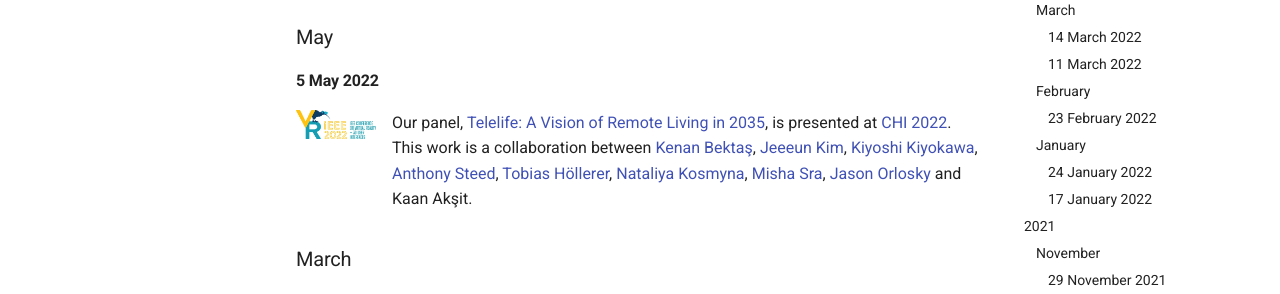
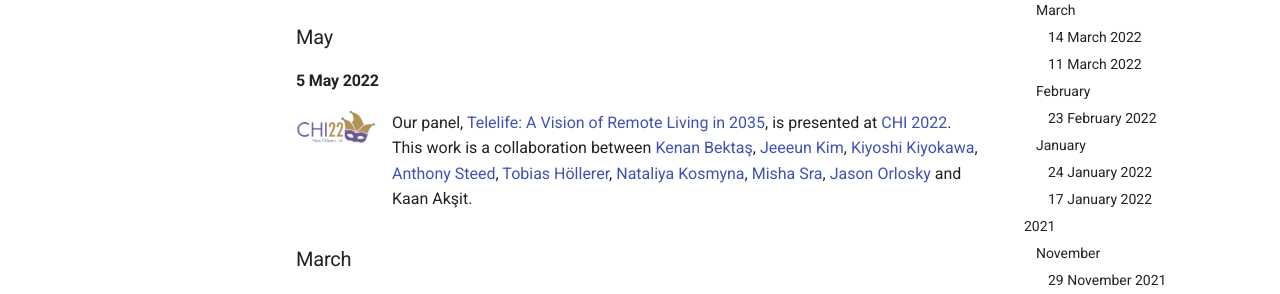
Before and after one commit to complight/complight.github.io, an MkDocs documentation site: the page built from docs/timeline/index.md, in a window 1280 px wide. Shown: the part 303-597 px from the top of the page. Built offline with MkDocs 1.6.1 and Material for MkDocs 9.7.7, drawn with Linux system fonts in a browser that asks for light colours.

Commit message:
Updating timeline.

```diff
--- a/docs/timeline/index.md
+++ b/docs/timeline/index.md
@@ -5,7 +5,7 @@
 ### May
 #### 5 May 2022
 <div style="float: left; height:100px;" class="boxed">
-<img align="left" src="../media/ieeevr2022.png" width="80" alt/>
+<img align="left" src="../media/chi2022.png" width="80" alt/>
 </div>
 Our panel, [Telelife: A Vision of Remote Living in 2035](https://programs.sigchi.org/chi/2022/program/session/73405), is presented at [CHI 2022](https://chi2022.acm.org/).
 This work is a collaboration between [Kenan Bektaş](https://www.unisg.ch/en/personenverzeichnis/dc93dc3e-fad5-45ce-a9dd-fa7bf0b64cd9), [Jeeeun Kim](http://www.jeeeunkim.com/), [Kiyoshi Kiyokawa](https://carelab.info/en/), [Anthony Steed](https://wp.cs.ucl.ac.uk/anthonysteed/), [Tobias Höllerer](https://sites.cs.ucsb.edu/~holl/), [Nataliya Kosmyna](https://www.media.mit.edu/people/nkosmyna/overview/), [Misha Sra](https://sites.cs.ucsb.edu/~sra/), [Jason Orlosky](https://www.jeoresearch.com/research) and Kaan Akşit.
```
Also changed, not shown: docs/media/chi2022.png (added).
